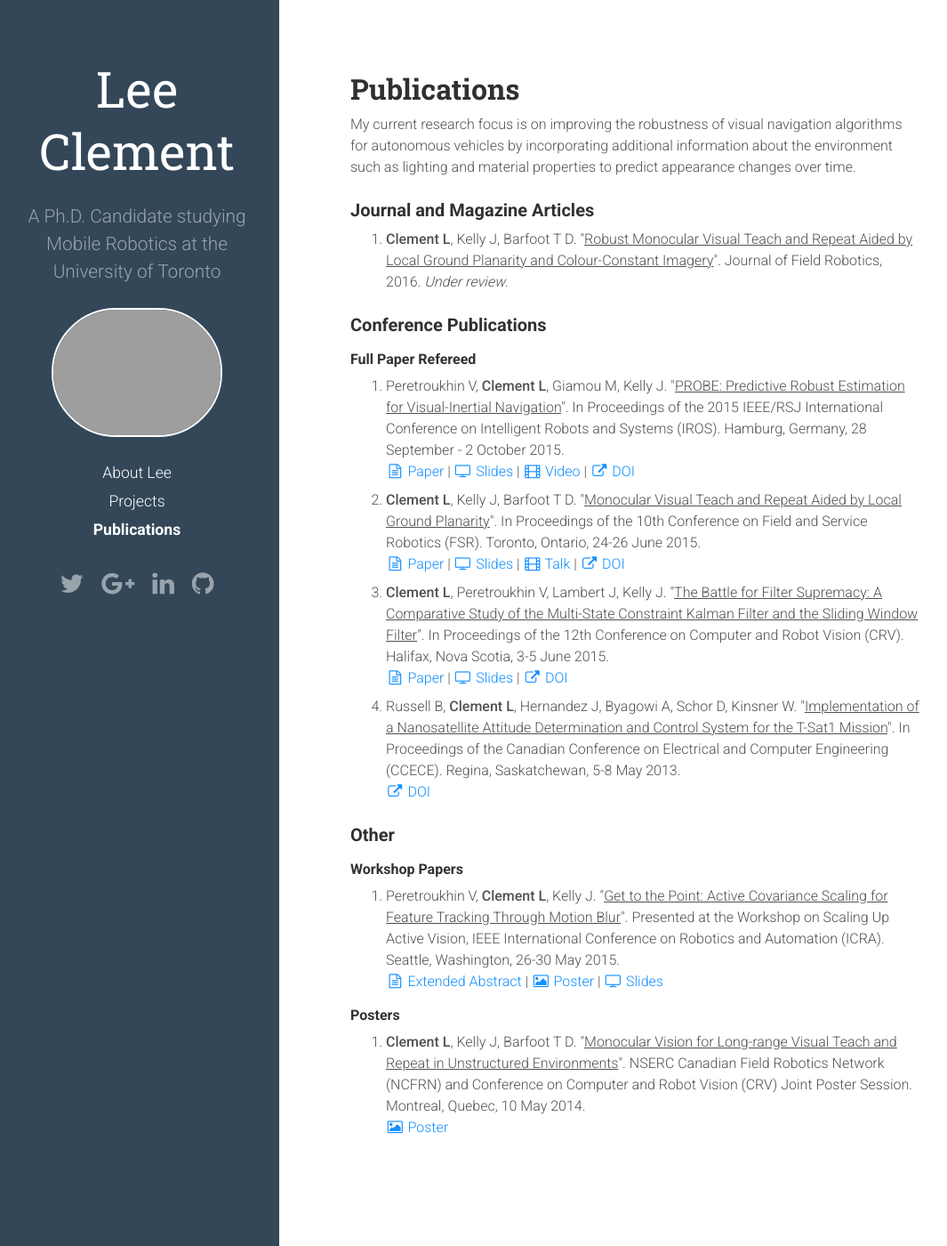
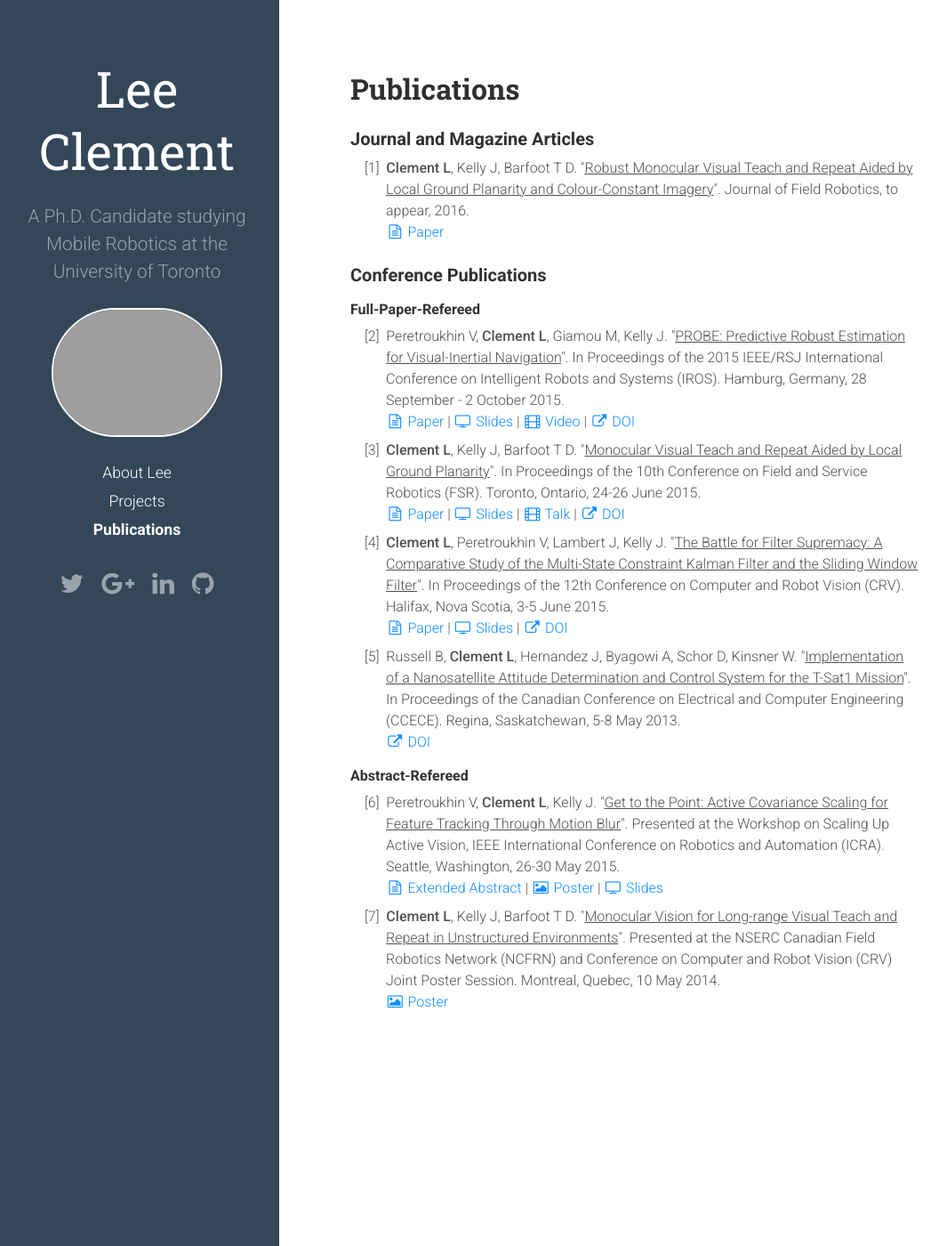
Before and after one commit to leeclemnet/leeclemnet.github.io, a Jekyll site: the page built from publications.md, in a window 1280 px wide and 1400 px high. Shown: the whole window at 89% size, without its empty margins (6-1071 px from the left). Built offline with Jekyll 4.4.1, drawn with Linux system fonts in a browser that asks for light colours; nearby versions of some CDN libraries.

Commit message:
Updated publications and other stuff

```diff
--- a/index.html
+++ b/index.html
@@ -18,7 +18,7 @@ Hi there! I'm a Ph.D. Candidate in the Space and Terrestrial Autonomous Robotic
 My current research focus is on developing robust visual navigation algorithms for autonomous vehicles. Together with my advisor, <a href="http://jonathankelly.info">Professor Jonathan Kelly</a>, I'm working on developing a dense visual mapping and localization system capable of highly accurate and robust tracking in large-scale environments under lighting and appearance changes.
 </p>
 <p>
-Apart from research, I currently serve as Director of Finance for Students for the Exploration and Development of Space &ndash; Canada (<a href="http://seds.ca">SEDS-Canada</a>), a national student-run non-profit dedicated to improving the Canadian space sector. I am also a Teaching Assistant for two undergraduate robotics courses, ROB 301 (Introduction to Robotics) and AER 521 (Mobile Robotics and Perception). In my spare time I can often be found soaking up Toronto's vibrant music scene and binge-watching Netflix.
+Apart from research, I currently serve on the Board of Directors for Students of the Exploration and Development of Space &ndash; Canada (<a href="http://seds.ca">SEDS-Canada</a>), a national student-run not-for-profit organization dedicated to improving the Canadian space sector. I am also a Teaching Assistant for two undergraduate robotics courses, ROB 301 (Introduction to Robotics) and AER 521 (Mobile Robotics and Perception). In my spare time I can often be found soaking up Toronto's vibrant music scene and binge-watching Netflix.
 </p>
 
 </div>
--- a/public/css/extras.css
+++ b/public/css/extras.css
@@ -16,3 +16,21 @@
 .pub-list li {
   margin-bottom: 0.5rem;
 }
+
+/*
+ * Split ordered lists
+ */
+ol.start {
+    counter-reset: olcounter;
+}
+ol.start li, ol.continue li {
+    list-style: none;
+    text-indent: -1.5rem;
+}
+ol.start li:before, ol.continue li:before {
+    content: "[" counter(olcounter) "]\00A0";
+    counter-increment: olcounter;
+}
+ol.start i:before, ol.continue i:before {
+    padding-left: 1.5rem;
+}
--- a/publications.md
+++ b/publications.md
@@ -6,19 +6,20 @@ sitemap:
   changefreq: 'monthly'
 ---
 
-My current research focus is on improving the robustness of visual navigation algorithms for autonomous vehicles by incorporating additional information about the environment such as lighting and material properties to predict appearance changes over time.
+<div class="pub-list">
 
 <h3>Journal and Magazine Articles</h3>
-<div class="pub-list"> <ol>
+<ol class="start">
 
-<li> <b>Clement L</b>, Kelly J, Barfoot T D. "<u>Robust Monocular Visual Teach and Repeat Aided by Local Ground Planarity and Colour-Constant Imagery</u>". Journal of Field Robotics, 2016. <i>Under review</i>.
+<li> <b>Clement L</b>, Kelly J, Barfoot T D. "<u>Robust Monocular Visual Teach and Repeat Aided by Local Ground Planarity and Colour-Constant Imagery</u>". Journal of Field Robotics, to appear, 2016.<br/>
+<a href="{{ site.url }}/assets/docs/jfr2016_monoVTR_paper.pdf"><i class="fa fa-file-text-o fa-fw"></i> Paper</a>
 </li>
 
-</ol> </div>
+</ol>
 
 <h3>Conference Publications</h3>
-<h4>Full Paper Refereed</h4>
-<div class="pub-list"> <ol>
+<h4>Full-Paper-Refereed</h4>
+<ol class="continue">
 
 <li> Peretroukhin V, <b>Clement L</b>, Giamou M, Kelly J. "<u>PROBE: Predictive Robust Estimation for Visual-Inertial Navigation</u>". In Proceedings of the 2015 IEEE/RSJ International Conference on Intelligent Robots and Systems (IROS). Hamburg, Germany, 28 September - 2 October 2015.<br/>
 <a href="{{ site.url }}/assets/docs/iros2015_PROBE_paper.pdf"><i class="fa fa-file-text-o fa-fw"></i> Paper</a>
@@ -44,11 +45,10 @@ My current research focus is on improving the robustness of visual navigation al
 <a href="http://dx.doi.org/10.1109/CCECE.2013.6567796"><i class="fa fa-external-link fa-fw"></i> DOI</a>
 </li>
 
-</ol> </div>
+</ol>
 
-<h3>Other</h3>
-<h4>Workshop Papers</h4>
-<div class="pub-list"> <ol>
+<h4>Abstract-Refereed</h4>
+<ol class="continue">
 
 <li> Peretroukhin V, <b>Clement L</b>, Kelly J. "<u>Get to the Point: Active Covariance Scaling for Feature Tracking Through Motion Blur</u>". Presented at the Workshop on Scaling Up Active Vision, IEEE International Conference on Robotics and Automation (ICRA). Seattle, Washington, 26-30 May 2015.<br/>
 <a href="{{ site.url }}/assets/docs/icra2015_blur_abstract.pdf"><i class="fa fa-file-text-o fa-fw"></i> Extended Abstract</a>
@@ -56,21 +56,10 @@ My current research focus is on improving the robustness of visual navigation al
 | <a href="{{ site.url }}/assets/docs/icra2015_blur_slides.pdf"><i class="fa fa-television fa-fw"></i> Slides</a>
 </li>
 
-</ol> </div>
-
-<h4>Posters</h4>
-<div class="pub-list"> <ol>
-
-<li> <b>Clement L</b>, Kelly J, Barfoot T D. "<u>Monocular Vision for Long-range Visual Teach and Repeat in Unstructured Environments</u>". NSERC Canadian Field Robotics Network (NCFRN) and Conference on Computer and Robot Vision (CRV) Joint Poster Session. Montreal, Quebec, 10 May 2014.<br/>
+<li> <b>Clement L</b>, Kelly J, Barfoot T D. "<u>Monocular Vision for Long-range Visual Teach and Repeat in Unstructured Environments</u>". Presented at the NSERC Canadian Field Robotics Network (NCFRN) and Conference on Computer and Robot Vision (CRV) Joint Poster Session. Montreal, Quebec, 10 May 2014.<br/>
 <a href="{{ site.url }}/assets/docs/ncfrn2014_monoVTR_poster.pdf"><i class="fa fa-image fa-fw"></i> Poster</a>
 </li>
 
-</ol> </div>
+</ol>
 
-
-<!-- ## On The Side
-<ul>
-
-<li> <b>Director of Finance, <a href="http://seds.ca">SEDS-Canada</a></b>. SEDS-Canada is the Canadian branch of Students for the Exploration and Development of Space (SEDS), an international group of student-run organizations dedicated to promoting public interest in space. </li>
-
-</ul> -->
+</div>
```
Also changed, not shown: projects.md (+9 -5 lines), assets/pics/dense_stereo.png (added), 1 other file.
